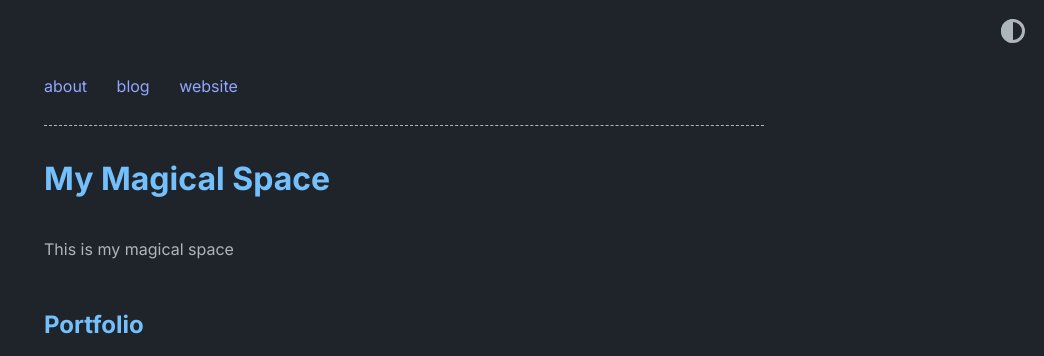
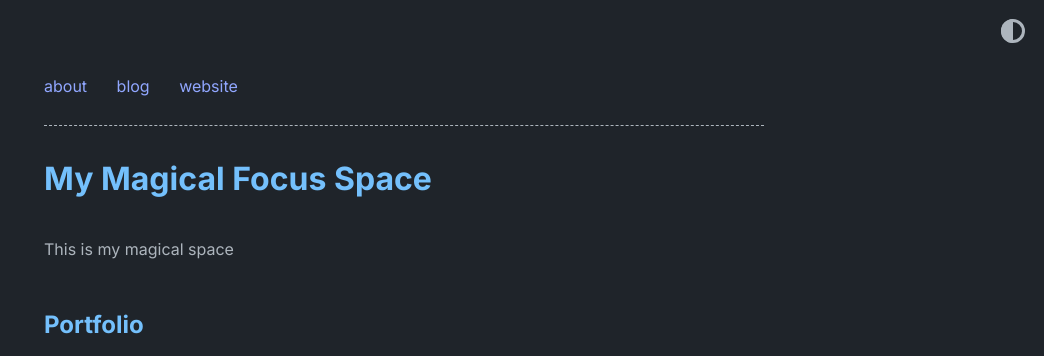
Before and after one commit to Ah11r/swiftlyblue, a Jekyll site: the page built from index.md, in a window 1280 px wide. Shown: the top 356 px of the page, without its empty margins (236-1280 px from the left). Built offline with Jekyll 4.4.1, drawn with Linux system fonts in a browser that asks for light colours.

```diff
--- a/_config.yml
+++ b/_config.yml
@@ -1,4 +1,4 @@
-title: My Magical Space
+title: My Magical Focus Space
 author: Ah11r
 url: https://www.abhinavsaxena.com/moonwalk # root address of the site
 description: > # description of the site (multiple lines allowed)
```
